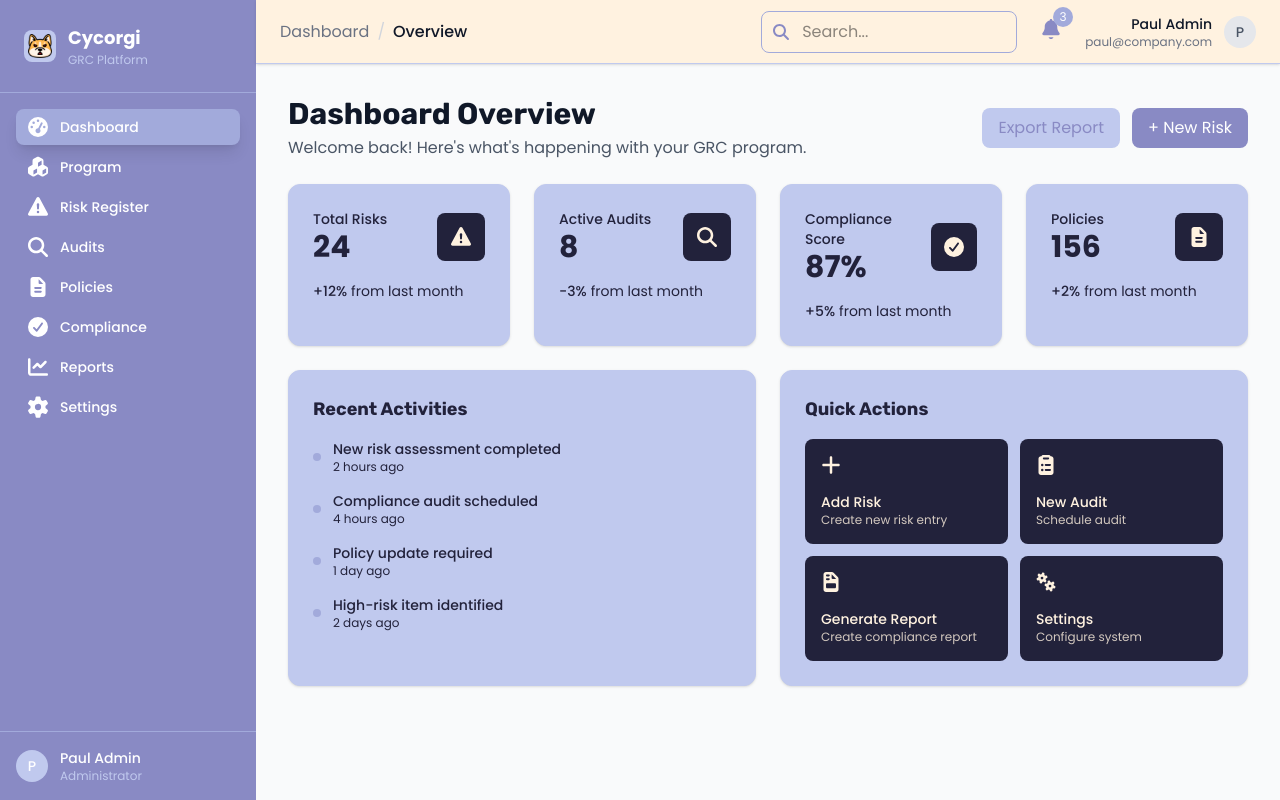
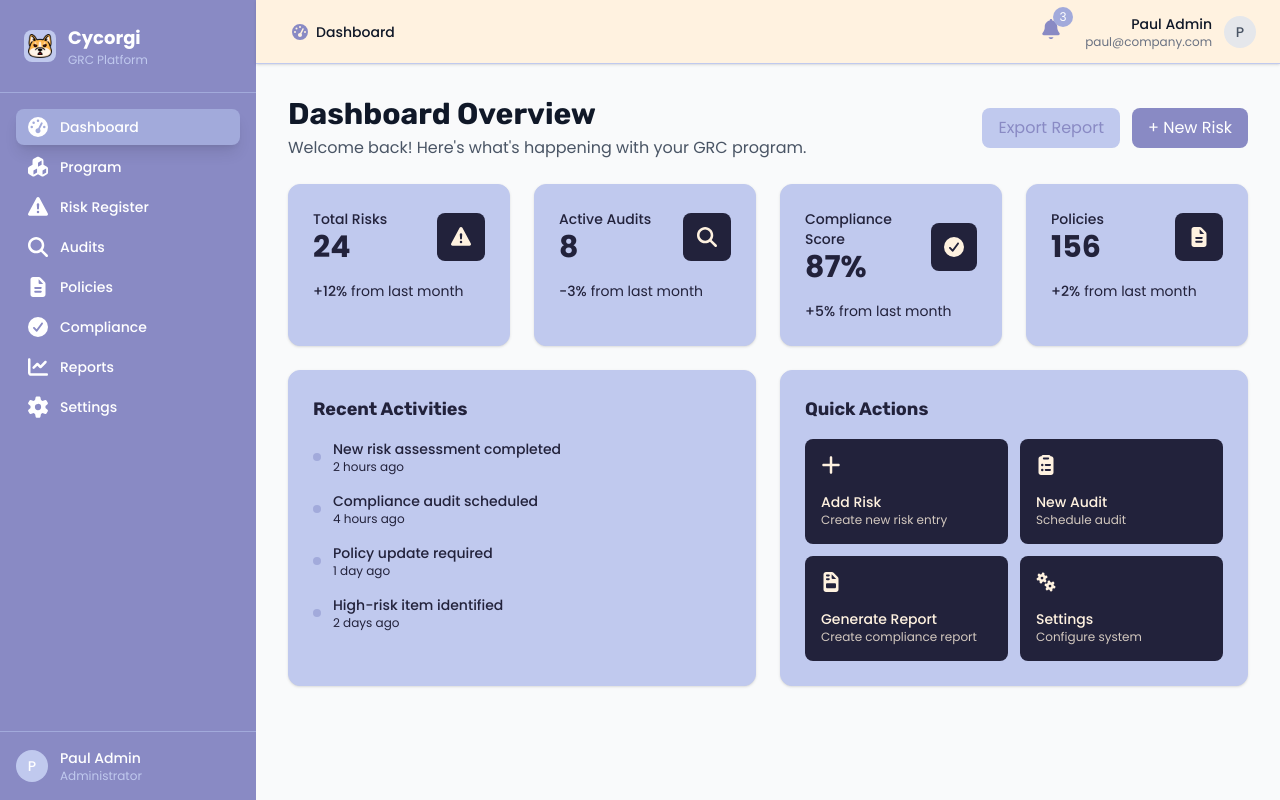
Before and after one commit to pineapaul/cycorgi, a Next.js app: page /dashboard in a window 1280 px wide. Built offline with nearby package versions, Linux system fonts and the light colour scheme.

Commit message:
Remove search from topbar, set dashboard as base URL, and improve breadcrumbs

```diff
--- a/app/components/Topbar.tsx
+++ b/app/components/Topbar.tsx
@@ -1,39 +1,84 @@
 'use client'
 
 import { useState } from 'react'
+import { usePathname } from 'next/navigation'
 import Icon from './Icon'
 
 export default function Topbar() {
   const [notifications] = useState(3)
+  const pathname = usePathname()
+
+  // Generate breadcrumbs based on current path
+  const generateBreadcrumbs = () => {
+    const segments = pathname.split('/').filter(Boolean)
+    const breadcrumbs = []
+
+    // Always start with Dashboard
+    breadcrumbs.push({ name: 'Dashboard', href: '/dashboard', icon: 'dashboard' })
+
+    // Add other segments
+    for (let i = 1; i < segments.length; i++) {
+      const segment = segments[i]
+      const href = '/' + segments.slice(0, i + 1).join('/')
+
+      // Convert segment to readable name
+      const name = segment
+        .split('-')
+        .map(word => word.charAt(0).toUpperCase() + word.slice(1))
+        .join(' ')
+
+      breadcrumbs.push({ name, href, icon: getIconForSegment(segment) })
+    }
+
+    return breadcrumbs
+  }
+
+  const getIconForSegment = (segment: string) => {
+    const iconMap: Record<string, string> = {
+      'risk-register': 'risk',
+      'audits': 'audit',
+      'policies': 'policies',
+      'compliance': 'compliance',
+      'reports': 'reports',
+      'settings': 'settings',
+      'program': 'cubes',
+      'scope': 'audit',
+      'issues': 'risk',
+      'objectives': 'compliance',
+      'roles': 'settings'
+    }
+    return iconMap[segment] || 'dashboard'
+  }
+
+  const breadcrumbs = generateBreadcrumbs()
 
   return (
     <header className="h-16 flex items-center justify-between px-6 shadow-sm" style={{ backgroundColor: '#FFF2E0', borderBottom: '1px solid #C0C9EE' }}>
-      {/* Breadcrumb */}
+      {/* Enhanced Breadcrumb */}
       <div className="flex items-center space-x-2">
-        <span className="text-gray-500">Dashboard</span>
-        <span className="text-gray-300">/</span>
-        <span className="text-gray-900 font-medium">Overview</span>
+        {breadcrumbs.map((crumb, index) => (
+          <div key={crumb.href} className="flex items-center space-x-2">
+            {index > 0 && (
+              <Icon name="audit" size={12} className="text-[#898AC4] opacity-50" />
+            )}
+            <div className="flex items-center space-x-2 px-3 py-1 rounded-lg transition-all duration-200 hover:bg-white/50">
+              <Icon name={crumb.icon} size={16} className="text-[#898AC4]" />
+              <span className={`text-sm font-medium ${
+                index === breadcrumbs.length - 1
+                  ? 'text-gray-900'
+                  : 'text-gray-600 hover:text-gray-900'
+              }`}>
+                {crumb.name}
+              </span>
+            </div>
+          </div>
+        ))}
       </div>
 
       {/* Right side */}
       <div className="flex items-center space-x-4">
-        {/* Search */}
-        <div className="relative">
-          <input
-            type="text"
-            placeholder="Search..."
-            className="w-64 pl-10 pr-4 py-2 border rounded-lg focus:outline-none focus:ring-2 focus:border-transparent"
-            style={{
-              borderColor: '#A2AADB'
-            }}
-          />
-          <div className="absolute left-3 top-2.5" style={{ color: '#898AC4' }}>
-            <Icon name="audit" size={16} />
-          </div>
-        </div>
-
         {/* Notifications */}
-        <button className="relative p-2 transition-colors" style={{ color: '#898AC4' }}>
+        <button className="relative p-2 transition-colors hover:bg-white/50 rounded-lg" style={{ color: '#898AC4' }}>
           <Icon name="bell" size={20} />
           {notifications > 0 && (
             <span className="absolute -top-1 -right-1 w-5 h-5 text-white text-xs rounded-full flex items-center justify-center" style={{ backgroundColor: '#A2AADB' }}>
--- a/app/page.tsx
+++ b/app/page.tsx
@@ -1,103 +1,5 @@
-import Image from "next/image";
+import { redirect } from 'next/navigation'
 
 export default function Home() {
-  return (
-    <div className="font-sans grid grid-rows-[20px_1fr_20px] items-center justify-items-center min-h-screen p-8 pb-20 gap-16 sm:p-20">
-      <main className="flex flex-col gap-[32px] row-start-2 items-center sm:items-start">
-        <Image
-          className="dark:invert"
-          src="/next.svg"
-          alt="Next.js logo"
-          width={180}
-          height={38}
-          priority
-        />
-        <ol className="font-mono list-inside list-decimal text-sm/6 text-center sm:text-left">
-          <li className="mb-2 tracking-[-.01em]">
-            Get started by editing{" "}
-            <code className="bg-black/[.05] dark:bg-white/[.06] font-mono font-semibold px-1 py-0.5 rounded">
-              app/page.tsx
-            </code>
-            .
-          </li>
-          <li className="tracking-[-.01em]">
-            Save and see your changes instantly.
-          </li>
-        </ol>
-
-        <div className="flex gap-4 items-center flex-col sm:flex-row">
-          <a
-            className="rounded-full border border-solid border-transparent transition-colors flex items-center justify-center bg-foreground text-background gap-2 hover:bg-[#383838] dark:hover:bg-[#ccc] font-medium text-sm sm:text-base h-10 sm:h-12 px-4 sm:px-5 sm:w-auto"
-            href="https://vercel.com/new?utm_source=create-next-app&utm_medium=appdir-template-tw&utm_campaign=create-next-app"
-            target="_blank"
-            rel="noopener noreferrer"
-          >
-            <Image
-              className="dark:invert"
-              src="/vercel.svg"
-              alt="Vercel logomark"
-              width={20}
-              height={20}
-            />
-            Deploy now
-          </a>
-          <a
-            className="rounded-full border border-solid border-black/[.08] dark:border-white/[.145] transition-colors flex items-center justify-center hover:bg-[#f2f2f2] dark:hover:bg-[#1a1a1a] hover:border-transparent font-medium text-sm sm:text-base h-10 sm:h-12 px-4 sm:px-5 w-full sm:w-auto md:w-[158px]"
-            href="https://nextjs.org/docs?utm_source=create-next-app&utm_medium=appdir-template-tw&utm_campaign=create-next-app"
-            target="_blank"
-            rel="noopener noreferrer"
-          >
-            Read our docs
-          </a>
-        </div>
-      </main>
-      <footer className="row-start-3 flex gap-[24px] flex-wrap items-center justify-center">
-        <a
-          className="flex items-center gap-2 hover:underline hover:underline-offset-4"
-          href="https://nextjs.org/learn?utm_source=create-next-app&utm_medium=appdir-template-tw&utm_campaign=create-next-app"
-          target="_blank"
-          rel="noopener noreferrer"
-        >
-          <Image
-            aria-hidden
-            src="/file.svg"
-            alt="File icon"
-            width={16}
-            height={16}
-          />
-          Learn
-        </a>
-        <a
-          className="flex items-center gap-2 hover:underline hover:underline-offset-4"
-          href="https://vercel.com/templates?framework=next.js&utm_source=create-next-app&utm_medium=appdir-template-tw&utm_campaign=create-next-app"
-          target="_blank"
-          rel="noopener noreferrer"
-        >
-          <Image
-            aria-hidden
-            src="/window.svg"
-            alt="Window icon"
-            width={16}
-            height={16}
-          />
-          Examples
-        </a>
-        <a
-          className="flex items-center gap-2 hover:underline hover:underline-offset-4"
-          href="https://nextjs.org?utm_source=create-next-app&utm_medium=appdir-template-tw&utm_campaign=create-next-app"
-          target="_blank"
-          rel="noopener noreferrer"
-        >
-          <Image
-            aria-hidden
-            src="/globe.svg"
-            alt="Globe icon"
-            width={16}
-            height={16}
-          />
-          Go to nextjs.org →
-        </a>
-      </footer>
-    </div>
-  );
+  redirect('/dashboard')
 }
```
